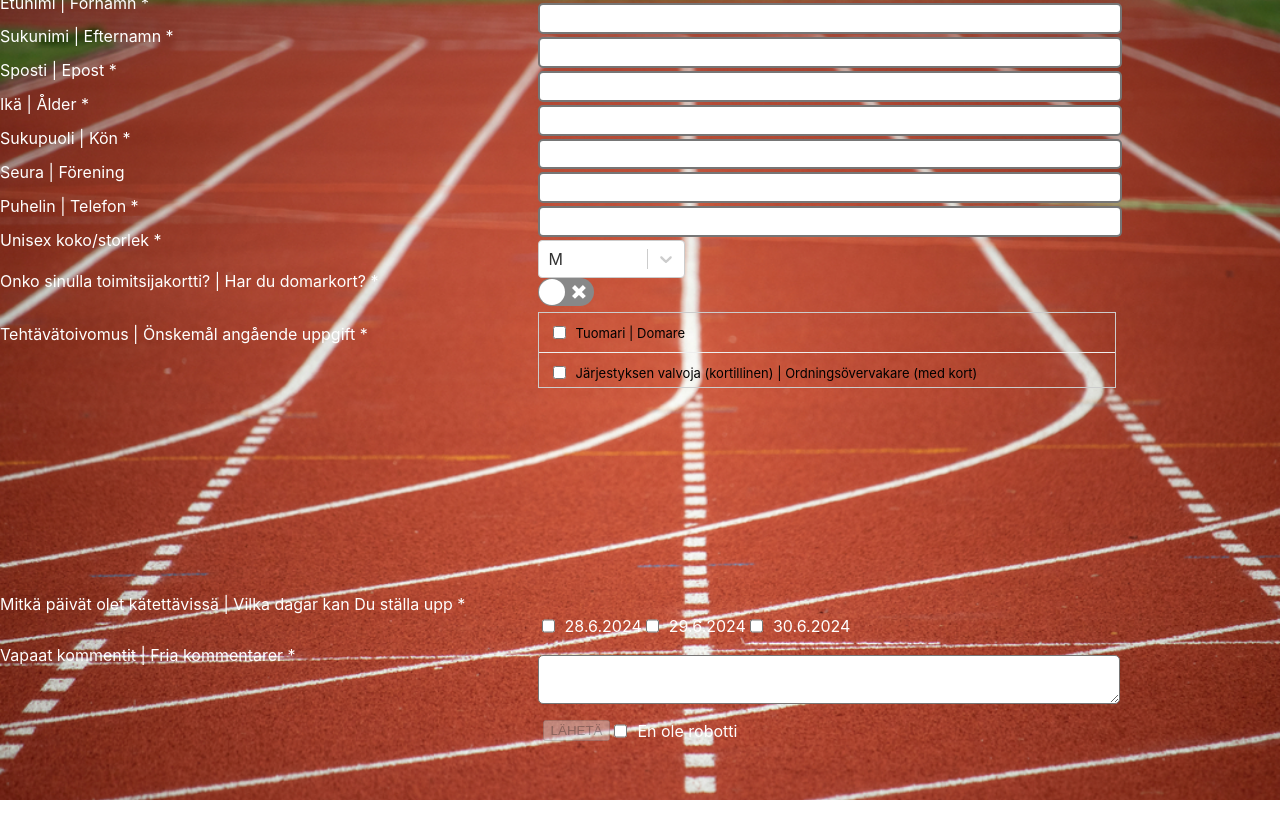
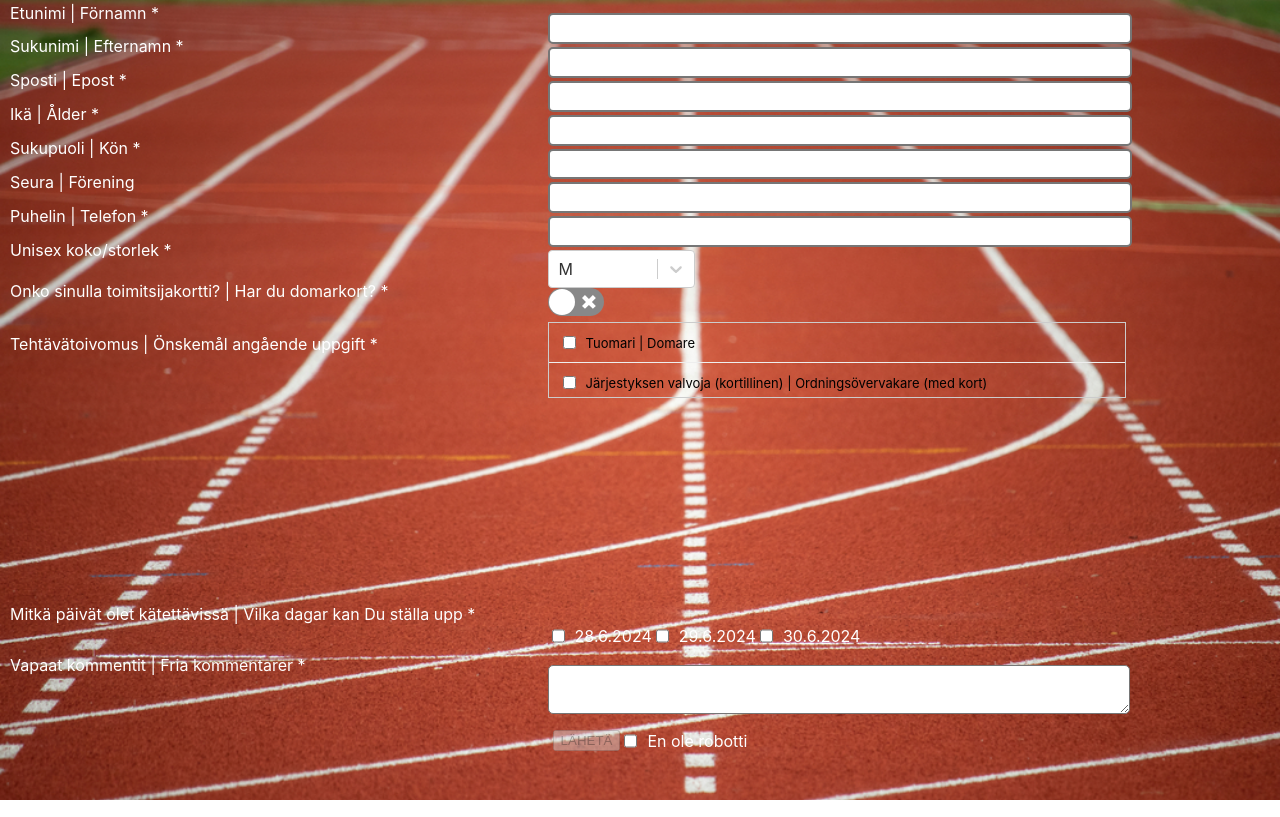
Before and after one commit to AnteroPaivarinta/oppari, a React (Create React App) app: page /registration in a window 1280 px wide. Built offline with nearby package versions, Linux system fonts and the light colour scheme.

Commit message:
paddinpaddingg

```diff
--- a/src/views/Registration.tsx
+++ b/src/views/Registration.tsx
@@ -188,7 +188,7 @@ const Registration = () => {
   return (
     <div style={{ backgroundImage: `url(${kuva})`, backgroundRepeat: 'no-repeat' , maxHeight: screenHeight,  minHeight: screenHeight , height: '100vh', backgroundSize: '100% 100%',  width: '100vw' }}>
 
-        { !showModal ? <div style={{ display: 'flex', alignItems: 'center', flexDirection: 'column', width: '100%', height: '90%', alignSelf:'center'}}>
+        { !showModal ? <div style={{ display: 'flex', alignItems: 'center', flexDirection: 'column', width: '100%', height: '90%', alignSelf:'center', padding: 10}}>
           <form onSubmit={handleSubmit} style={{display: 'flex', flexDirection: 'column', height: '100%', width: '100%', alignItems: 'center'}}>
             <div style={{display: 'flex', flexDirection:  'row', width: '100%', height: '25%'}}>
               <label className='columnLabel'>Etunimi | Förnamn *</label>
```
